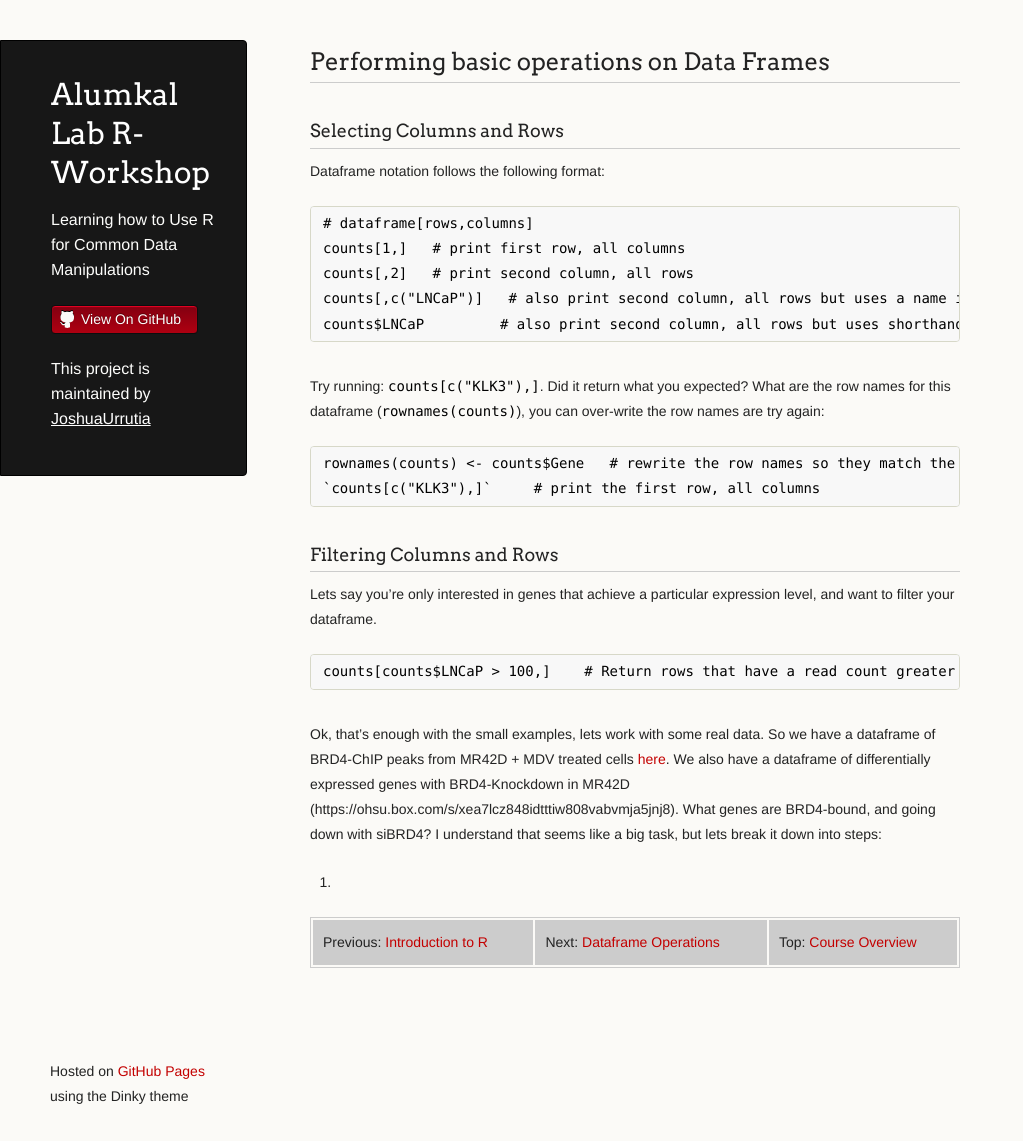
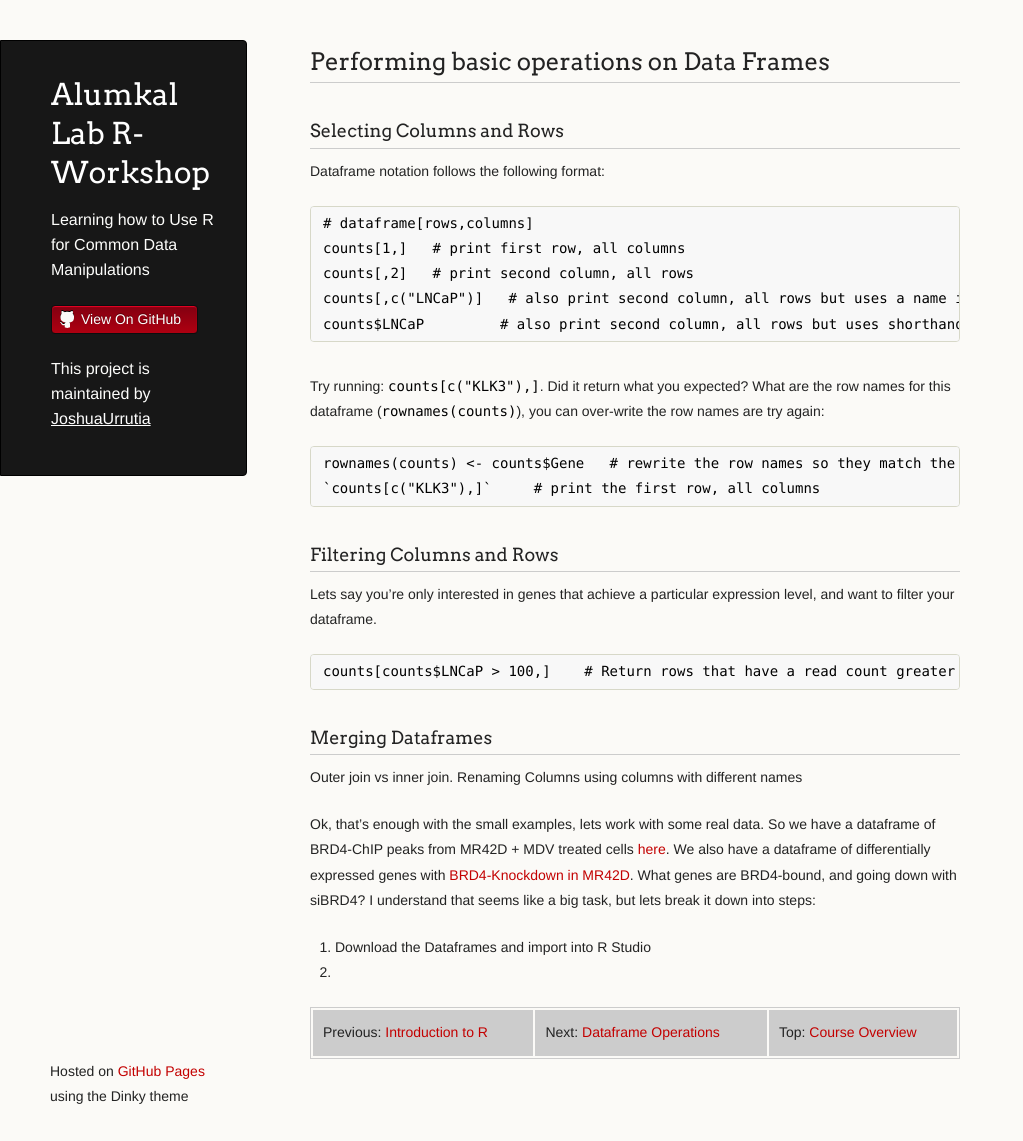
Before and after one commit to JoshuaUrrutia/R_Workshop, a Jekyll site: the page built from docs/dataframe_ops.md, in a window 1280 px wide and 1141 px high. Shown: the whole window, without its empty margins (0-1023 px from the left). Built offline with Jekyll 4.4.1, drawn with Linux system fonts in a browser that asks for light colours; our own code applies the rules of GitHub Pages for plain Markdown files.

Commit message:
updating day 1

````diff
--- a/docs/dataframe_ops.md
+++ b/docs/dataframe_ops.md
@@ -22,8 +22,14 @@ Lets say you're only interested in genes that achieve a particular expression le
 counts[counts$LNCaP > 100,]    # Return rows that have a read count greater than 100 in LNCaP, and every column
 ```
 
-Ok, that's enough with the small examples, lets work with some real data. So we have a dataframe of BRD4-ChIP peaks from MR42D + MDV treated cells [here](https://ohsu.box.com/s/37e6vnkz1p54um3yutwqss2541pce294). We also have a dataframe of differentially expressed genes with BRD4-Knockdown in MR42D (https://ohsu.box.com/s/xea7lcz848idtttiw808vabvmja5jnj8). What genes are BRD4-bound, and going down with siBRD4? I understand that seems like a big task, but lets break it down into steps:
-1.
+### Merging Dataframes
+Outer join vs inner join.
+Renaming Columns
+using columns with different names
+
+Ok, that's enough with the small examples, lets work with some real data. So we have a dataframe of BRD4-ChIP peaks from MR42D + MDV treated cells [here](https://ohsu.box.com/s/37e6vnkz1p54um3yutwqss2541pce294). We also have a dataframe of differentially expressed genes with [BRD4-Knockdown in MR42D](https://ohsu.box.com/s/xea7lcz848idtttiw808vabvmja5jnj8). What genes are BRD4-bound, and going down with siBRD4? I understand that seems like a big task, but lets break it down into steps:
+1.   Download the Dataframes and import into R Studio
+2.
 
 
 
````
Also changed, not shown: docs/intro_to_r.md (+11 -1 lines).
